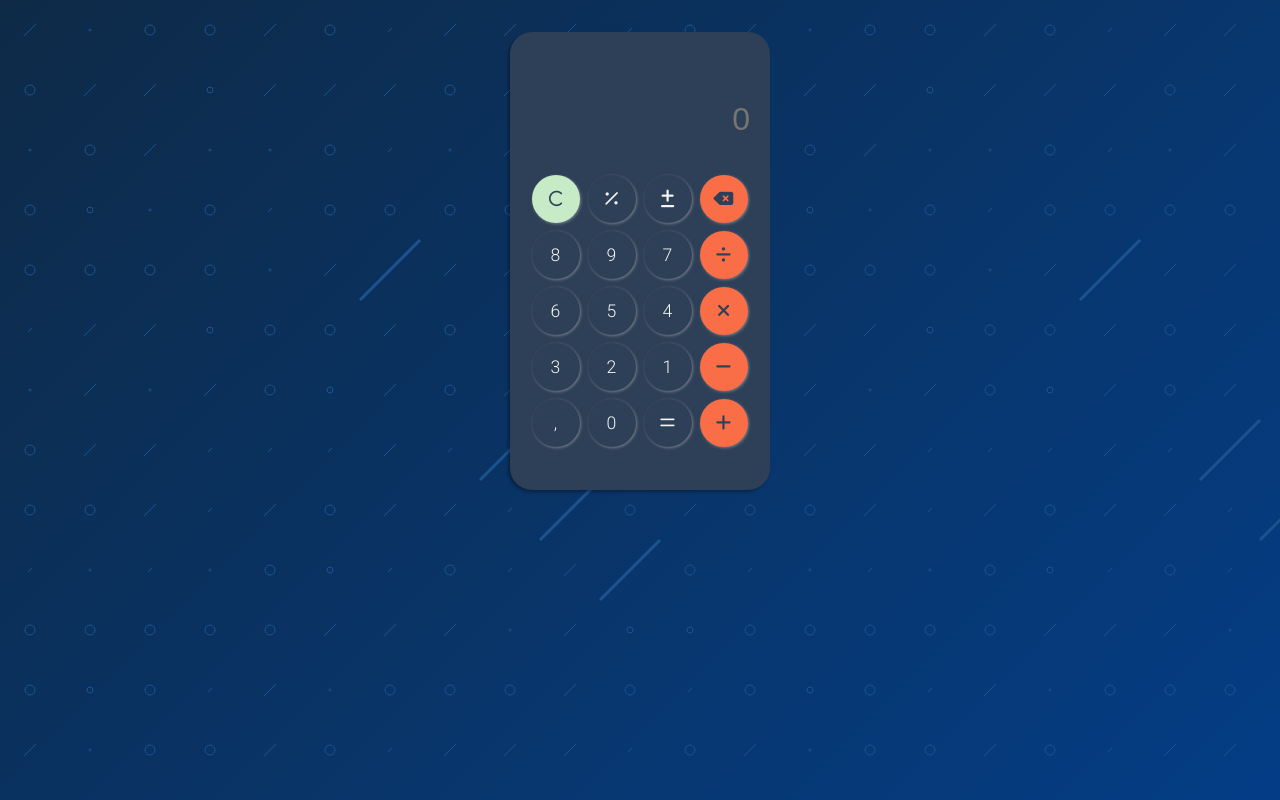
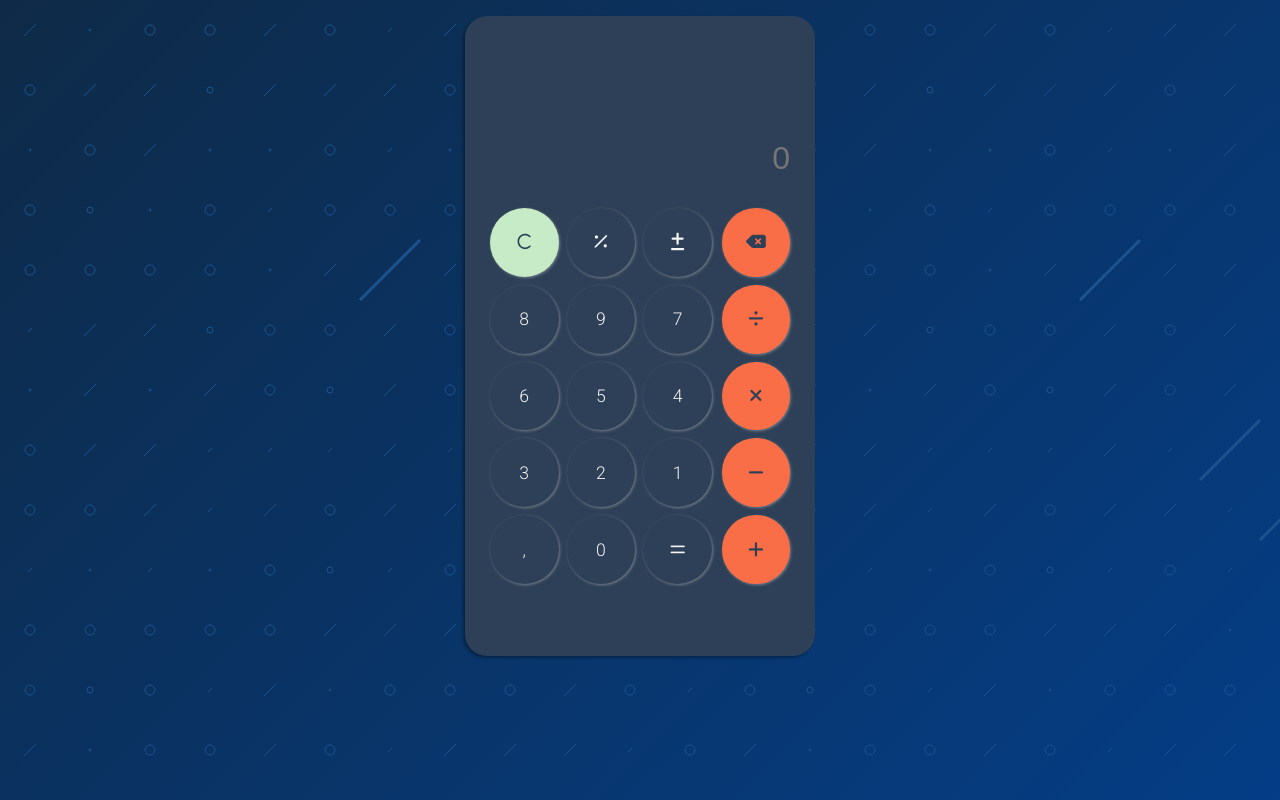
Before and after one commit to ericLimma/calculadora, a plain HTML site: page html/index.html in a window 1280 px wide. Drawn offline with Linux system fonts and the light colour scheme.

Commit message:
arrumei os tamanhos

```diff
--- a/css/calc.css
+++ b/css/calc.css
@@ -1,7 +1,8 @@
 .calc {
     background-color: #2e4057;
-    width: 260px;
-    margin: 2rem auto;
+    width: 350px;
+    height: 600px;
+    margin: 1rem auto;
     display: flex;
     flex-direction: column;
     border-radius: 22px;
--- a/css/lcd.css
+++ b/css/lcd.css
@@ -1,34 +1,37 @@
 .lcd-container {
-    width: 220px;
     height: 100px;
-    margin: 20px auto;
+    margin: 30px auto;
+    width: 300px;
+
 }
 
 .lcd {
     border: none;
+    color: #f96e46;
+    text-align: right;
+    width: 100%;
     background-color: #2e4057;
-    color: #f96e46;
-    width: 220px;
-    text-align: right;
 
 }
 
 .lcd-principal {
     height: 65px;
     font-size: 2rem;
+
 }
 
 .lcd-resultado {
-    height: 35px;
+    height: 80px;
     font-size: 1.5rem;
     display: flex;
     resize: none;
     outline: none;
     overflow: auto;
+
 }
 
 .lcd-operador{
-    height: 35px;
+    height: 80px;
     width: 25px;
 }
 .lcd-caixa-resultado{
--- a/css/teclado.css
+++ b/css/teclado.css
@@ -1,15 +1,14 @@
 .teclado {
-    width: 217px;
+    width: 310px;
     margin: auto;
     padding: 3px;
-    display: grid;
-    grid-template-columns: 2fr 1fr;
-    column-gap: .5rem;
+    display: flex;
+    justify-content: space-around;
 }
 
 .teclado-tecla {
-    width: 3rem;
-    height: 3rem;
+    width: 4.3rem;
+    height: 4.3rem;
     border-radius: 100%;
     border: none;
     background-color: #2e4057;
@@ -20,8 +19,10 @@
 }
 
 .teclado-operadores {
-    display: grid;
-    row-gap: .5rem;
+    display: flex;
+    flex-direction: column;
+
+    justify-content: space-between;
 }
 
 .teclado-operadores .teclado-tecla {
```
